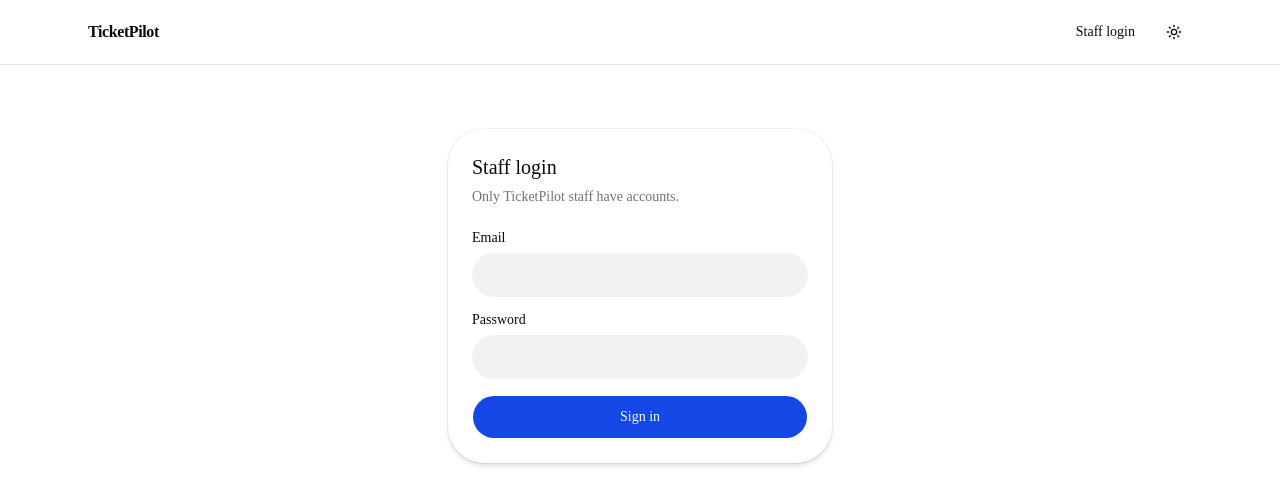
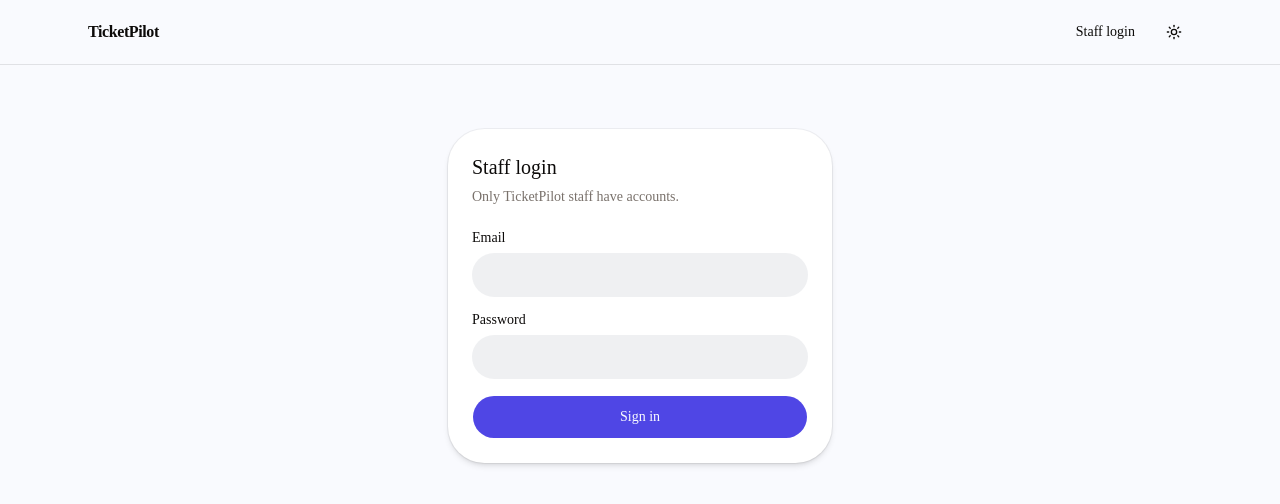
Before and after one commit to asim-momin-7864/ticket-pilot-ai-app, a Next.js app: page /login in a window 1280 px wide. Shown: the top 504 px of the page. Built offline with nearby package versions, Linux system fonts and the light colour scheme; no server answers.

Commit message:
Add theme colors and number style

```diff
--- a/src/app/globals.css
+++ b/src/app/globals.css
@@ -27,6 +27,12 @@
   --color-input: var(--input);
   --color-border: var(--border);
   --color-destructive: var(--destructive);
+  --color-success: var(--success);
+  --color-success-foreground: var(--success-foreground);
+  --color-warning: var(--warning);
+  --color-warning-foreground: var(--warning-foreground);
+  --color-info: var(--info);
+  --color-info-foreground: var(--info-foreground);
   --color-accent-foreground: var(--accent-foreground);
   --color-accent: var(--accent);
   --color-muted-foreground: var(--muted-foreground);
@@ -49,24 +55,36 @@
 }
 
 :root {
-  --background: oklch(1 0 0);
+  /* Page background: soft tinted off-white so cards clearly pop */
+  --background: oklch(0.985 0.005 277);
   --foreground: oklch(0.147 0.004 49.25);
+  /* Card background: pure white for crisp separation */
   --card: oklch(1 0 0);
   --card-foreground: oklch(0.147 0.004 49.25);
   --popover: oklch(1 0 0);
   --popover-foreground: oklch(0.147 0.004 49.25);
-  --primary: oklch(0.488 0.243 264.376);
-  --primary-foreground: oklch(0.97 0.014 254.604);
+  /* Primary: friendly indigo/violet */
+  --primary: oklch(0.51 0.23 277);
+  --primary-foreground: oklch(0.985 0.01 277);
   --secondary: oklch(0.967 0.001 286.375);
   --secondary-foreground: oklch(0.21 0.006 285.885);
-  --muted: oklch(0.97 0.001 106.424);
+  --muted: oklch(0.96 0.005 277);
   --muted-foreground: oklch(0.553 0.013 58.071);
-  --accent: oklch(0.97 0.001 106.424);
+  --accent: oklch(0.96 0.005 277);
   --accent-foreground: oklch(0.216 0.006 56.043);
   --destructive: oklch(0.577 0.245 27.325);
-  --border: oklch(0.923 0.003 48.717);
-  --input: oklch(0.923 0.003 48.717);
-  --ring: oklch(0.709 0.01 56.259);
+  /* Success: used for replied, resolved, and approved states */
+  --success: oklch(0.55 0.17 145);
+  --success-foreground: oklch(0.985 0 0);
+  /* Warning: used for pending review and waiting on human */
+  --warning: oklch(0.60 0.18 70);
+  --warning-foreground: oklch(0.985 0 0);
+  /* Info: used for processing, analyzing, and open ticket stats */
+  --info: oklch(0.55 0.16 235);
+  --info-foreground: oklch(0.985 0 0);
+  --border: oklch(0.91 0.005 277);
+  --input: oklch(0.91 0.005 277);
+  --ring: oklch(0.51 0.23 277 / 40%);
   --chart-1: oklch(0.809 0.105 251.813);
   --chart-2: oklch(0.623 0.214 259.815);
   --chart-3: oklch(0.546 0.245 262.881);
@@ -75,8 +93,8 @@
   --radius: 0.875rem;
   --sidebar: oklch(0.985 0.001 106.423);
   --sidebar-foreground: oklch(0.147 0.004 49.25);
-  --sidebar-primary: oklch(0.546 0.245 262.881);
-  --sidebar-primary-foreground: oklch(0.97 0.014 254.604);
+  --sidebar-primary: oklch(0.51 0.23 277);
+  --sidebar-primary-foreground: oklch(0.985 0.01 277);
   --sidebar-accent: oklch(0.97 0.001 106.424);
   --sidebar-accent-foreground: oklch(0.216 0.006 56.043);
   --sidebar-border: oklch(0.923 0.003 48.717);
@@ -84,24 +102,36 @@
 }
 
 .dark {
-  --background: oklch(0.147 0.004 49.25);
+  /* Dark background: dark indigo slate, not pitch black */
+  --background: oklch(0.16 0.01 277);
   --foreground: oklch(0.985 0.001 106.423);
-  --card: oklch(0.216 0.006 56.043);
+  /* Card: elevated surface clearly distinct from dark background */
+  --card: oklch(0.22 0.015 277);
   --card-foreground: oklch(0.985 0.001 106.423);
-  --popover: oklch(0.216 0.006 56.043);
+  --popover: oklch(0.22 0.015 277);
   --popover-foreground: oklch(0.985 0.001 106.423);
-  --primary: oklch(0.424 0.199 265.638);
-  --primary-foreground: oklch(0.97 0.014 254.604);
+  /* Primary (dark): vibrant indigo */
+  --primary: oklch(0.65 0.20 277);
+  --primary-foreground: oklch(0.12 0.02 277);
   --secondary: oklch(0.274 0.006 286.033);
   --secondary-foreground: oklch(0.985 0 0);
-  --muted: oklch(0.268 0.007 34.298);
+  --muted: oklch(0.26 0.01 277);
   --muted-foreground: oklch(0.709 0.01 56.259);
-  --accent: oklch(0.268 0.007 34.298);
+  --accent: oklch(0.26 0.01 277);
   --accent-foreground: oklch(0.985 0.001 106.423);
   --destructive: oklch(0.704 0.191 22.216);
-  --border: oklch(1 0 0 / 10%);
+  /* Success (dark): resolved, replied */
+  --success: oklch(0.70 0.17 145);
+  --success-foreground: oklch(0.12 0.02 145);
+  /* Warning (dark): pending review */
+  --warning: oklch(0.75 0.16 70);
+  --warning-foreground: oklch(0.15 0.03 70);
+  /* Info (dark): processing, information */
+  --info: oklch(0.70 0.15 235);
+  --info-foreground: oklch(0.12 0.02 235);
+  --border: oklch(1 0 0 / 12%);
   --input: oklch(1 0 0 / 15%);
-  --ring: oklch(0.553 0.013 58.071);
+  --ring: oklch(0.65 0.20 277 / 50%);
   --chart-1: oklch(0.809 0.105 251.813);
   --chart-2: oklch(0.623 0.214 259.815);
   --chart-3: oklch(0.546 0.245 262.881);
@@ -109,9 +139,9 @@
   --chart-5: oklch(0.424 0.199 265.638);
   --sidebar: oklch(0.216 0.006 56.043);
   --sidebar-foreground: oklch(0.985 0.001 106.423);
-  --sidebar-primary: oklch(0.623 0.214 259.815);
-  --sidebar-primary-foreground: oklch(0.97 0.014 254.604);
-  --sidebar-accent: oklch(0.268 0.007 34.298);
+  --sidebar-primary: oklch(0.65 0.20 277);
+  --sidebar-primary-foreground: oklch(0.12 0.02 277);
+  --sidebar-accent: oklch(0.26 0.01 277);
   --sidebar-accent-foreground: oklch(0.985 0.001 106.423);
   --sidebar-border: oklch(1 0 0 / 10%);
   --sidebar-ring: oklch(0.553 0.013 58.071);
@@ -123,6 +153,8 @@
   }
   body {
     @apply bg-background text-foreground;
+    font-variant-numeric: lining-nums;
+    font-feature-settings: "lnum" 1;
   }
   button:not(:disabled), [role="button"]:not(:disabled) {
     cursor: pointer;
```
